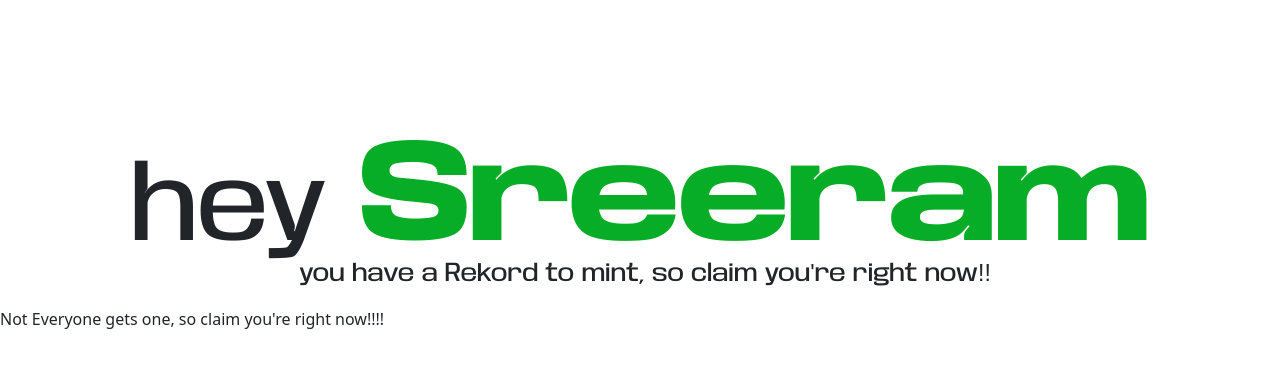
After one commit to SR-005/Rekord, a Django app: template mainapp/templates/claim.html in a window 1280 px wide. The commit adds this page. Shown: the top 368 px of the page. Run offline with Django 3.2, Linux system fonts and the light colour scheme; the template is opened without the code that fills it, so the values that code supplies are empty.

Commit message:
claim page

```diff
--- a/mainapp/static/mainapp/css/style.css
+++ b/mainapp/static/mainapp/css/style.css
@@ -207,3 +207,32 @@
   border-color: #5a32a3;
   color: #fff;
 }
+
+
+/*----------------------------------------------------------CLAIM SECTION------------------------------------------------------------ */
+
+.claim-title{
+  font-family: "BaseNeueRegular", sans-serif;
+  font-size: 100px;
+  margin-top: 120px;
+  margin-bottom: 0px;
+}
+.participant-name{
+  font-family: "BaseNeueBold", sans-serif;
+  font-size: 126px;
+  color: #07ad26;
+}
+.claim-subtitle{
+  font-family: "BaseNeueRegular", sans-serif;
+  font-size: 23px;
+  margin-left: 10px;
+  margin-top: -15px;
+}
+.claim-imagepreview{
+  width: 300px;
+  height: 380px;
+  display: none; /* Hide by default until an image is loaded */
+  border: 1px solid #000000;
+  border-radius: 50px;
+  box-shadow: 0 8px 20px rgba(0, 0, 0, 0.15);
+}
--- /dev/null
+++ b/mainapp/templates/claim.html
@@ -0,0 +1,20 @@
+{% load static %}
+<!DOCTYPE html>
+<html lang="en">
+<head>
+    <meta charset="UTF-8">
+    <meta name="viewport" content="width=device-width, initial-scale=1.0">
+    <!-- import css file -->
+    <link href="https://cdn.jsdelivr.net/npm/bootstrap@5.3.8/dist/css/bootstrap.min.css" rel="stylesheet" integrity="sha384-sRIl4kxILFvY47J16cr9ZwB07vP4J8+LH7qKQnuqkuIAvNWLzeN8tE5YBujZqJLB" crossorigin="anonymous">
+    <link rel="stylesheet" href="{% static 'mainapp/css/style.css'%}?v=5">
+
+    <title>Claim Your Rekord</title>
+</head>
+<body>
+    <div>
+        <h1 class="claim-title text-center">hey <span class="participant-name">Sreeram</span></h1>
+        <p class="claim-subtitle text-center">you have a Rekord to mint, so claim you're right now!!</p>
+        <p>Not Everyone gets one, so claim you're right now!!!!</p>
+    </div>
+</body>
+</html>
--- a/mainapp/views.py
+++ b/mainapp/views.py
@@ -23,7 +23,7 @@ def filemanipulate(file,trigger,organizationname,lasteventid):
         defaultpath="reports/"
         extension=".csv"
     else:                                   #trigger=1: image, rename file and specify path accordingly
-        defaultpath="icons"
+        defaultpath="icons/"
         extension=".png"
 
     currenteventid=lasteventid+1                    #match name with eventid
@@ -175,4 +175,4 @@ def create(request):
     return render(request, "create.html",{"orgdetails":organizationdetails,"events":eventdetails,"formnumber":formnumber})
 
 def claim(request,code):
-    return HttpResponse(f"Connected Successfully")
+    return render(request,"claim.html")
```
Also changed, not shown: db.sqlite3, media/iconsTest61.png (added).
